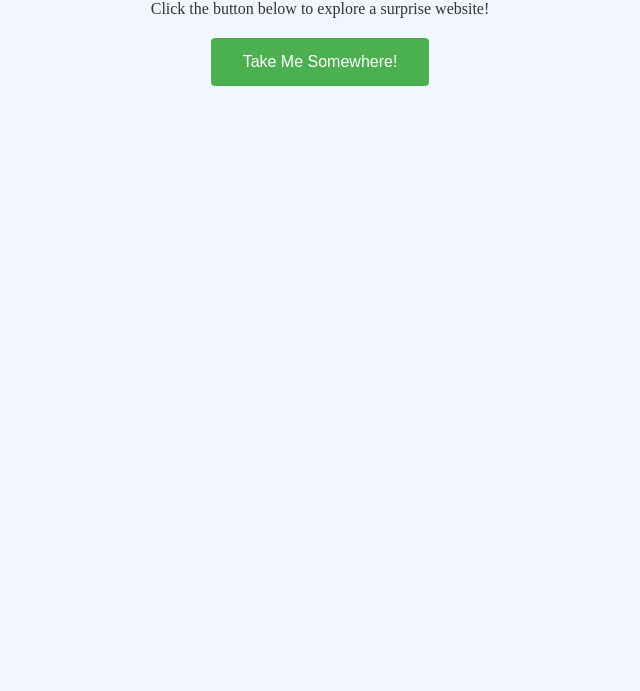
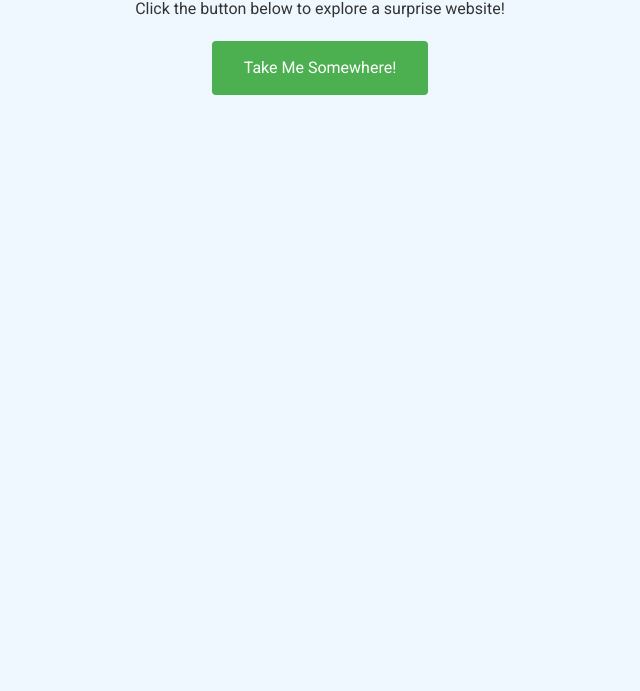
Before and after one commit to ysmuu/randomwebsite, a plain HTML site: page index.html in a window 1280 px wide. Shown: the part 109-800 px from the top of the page, without its empty margins (320-960 px from the left). Drawn offline with nearby package versions, Linux system fonts and the light colour scheme.

Commit message:
Update index.html

```diff
--- a/index.html
+++ b/index.html
@@ -4,12 +4,13 @@
     <meta charset="UTF-8">
     <meta name="viewport" content="width=device-width, initial-scale=1.0">
     <title>Random Website Generator</title>
-    <link rel="stylesheet" href="styles.css">
+    <link rel="stylesheet" href="https://stackpath.bootstrapcdn.com/bootstrap/4.5.2/css/bootstrap.min.css">
     <link href="https://fonts.googleapis.com/css2?family=Roboto:wght@400;700&display=swap" rel="stylesheet">
     <style>
         body {
             background-color: #f0f8ff;
             color: #333;
+            font-family: 'Roboto', sans-serif;
         }
         .container {
             text-align: center;
@@ -27,6 +28,10 @@
             cursor: pointer;
             border: none;
             border-radius: 4px;
+            transition: background-color 0.3s;
+        }
+        button:hover {
+            background-color: #45a049;
         }
     </style>
 </head>
```
